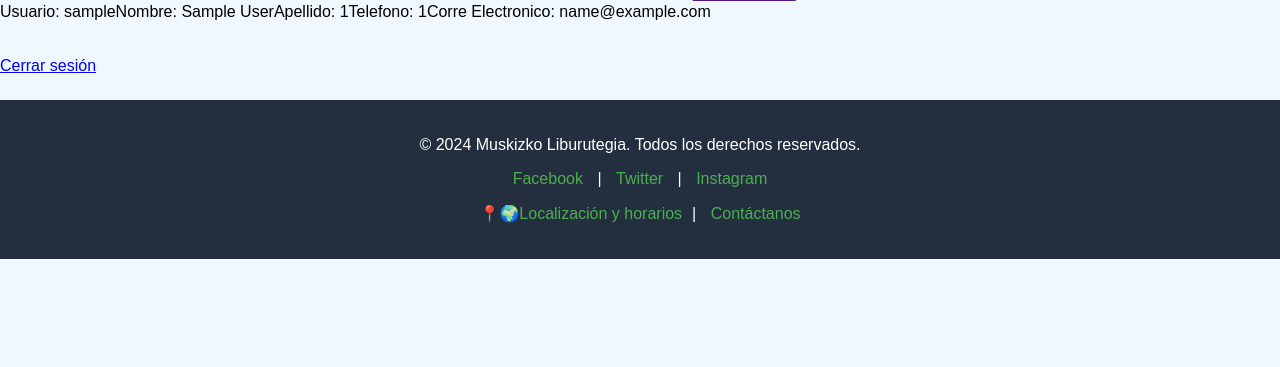
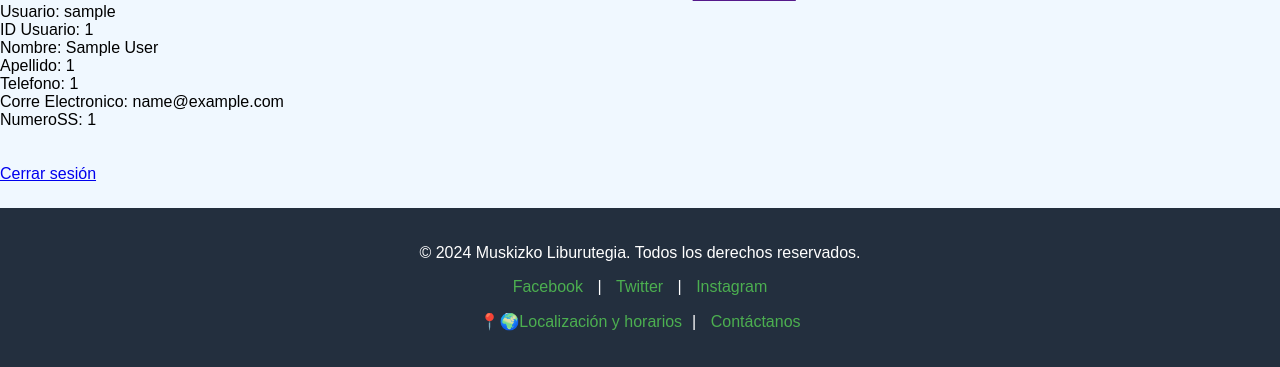
Before and after one commit to Sendoa6/Reto-2, a PHP site: page /bienvenida.php in a window 1280 px wide; the page is wider, and only the part inside the window is pictured. Shown: the part 521-888 px from the top of that part. Before the commit the page ends 780 px from the top of that part, so only its background shows below. Run offline with PHP 8.4, Linux system fonts and the light colour scheme; the visitor is signed in with stand-in values (Sample User, id 1).

Commit message:
perfil usuario

```diff
--- a/bienvenida.php
+++ b/bienvenida.php
@@ -47,11 +47,14 @@
   </div>
   <div>
     <?php
-    echo "Usuario: ".$_SESSION['usuario'];
-    echo "Nombre: ".$_SESSION['nombre'];
-    echo "Apellido: ".$_SESSION['apellido'];
-    echo "Telefono: ".$_SESSION['telefono'];
-    echo "Corre Electronico: ".$_SESSION['correo']
+    echo "Usuario: " .(string)$_SESSION['usuario'] . "<br>";
+    echo "ID Usuario: " .(string)$_SESSION['ID_usuario'] . "<br>";
+    echo "Nombre: " . (string)$_SESSION['nombre'] . "<br>";
+    echo "Apellido: " .(string)$_SESSION['apellido'] . "<br>";
+    echo "Telefono: ". $_SESSION['telefono'] . "<br>";
+    echo "Corre Electronico: ". (string)$_SESSION['correo'] . "<br>";
+    echo "NumeroSS: ". $_SESSION['NumeroSS'] . "<br>";
+
     ?>
   </div>
     <br>
```
Also changed, not shown: login_usuario.php (+7 -0 lines).
